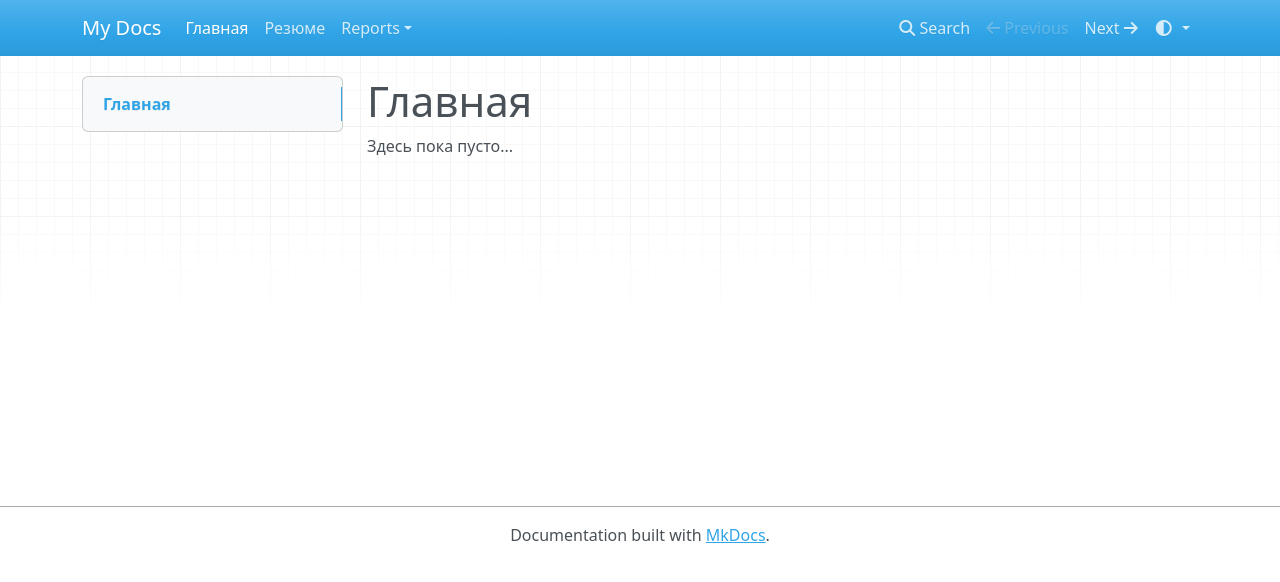
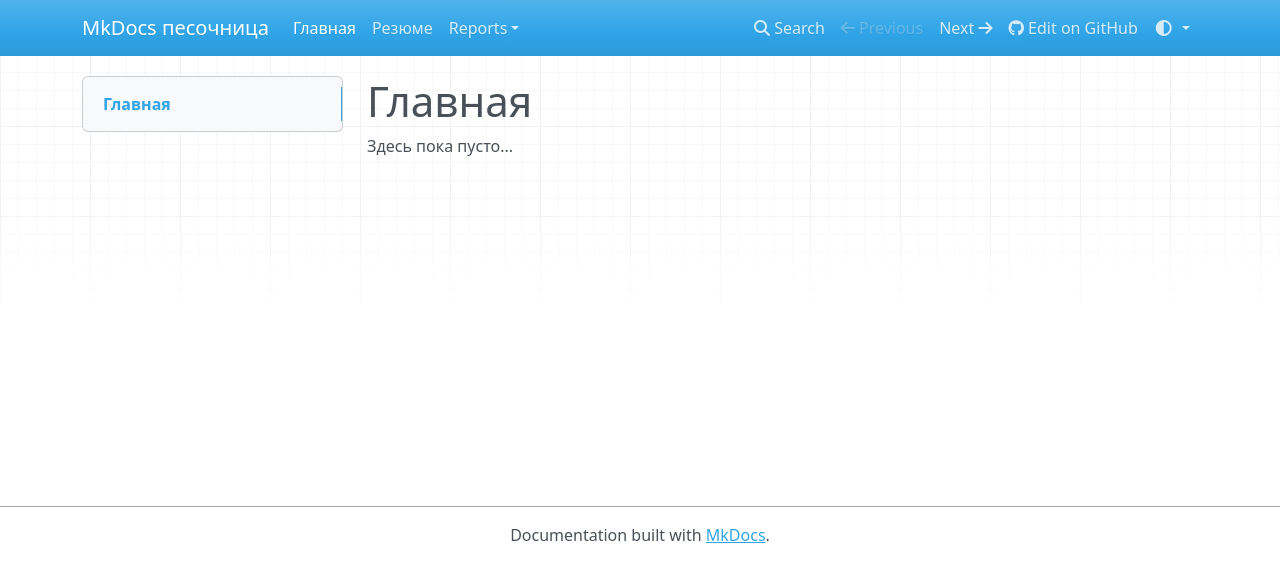
Before and after one commit to mrskycriper/mkdocs-site-python, an MkDocs documentation site: the page built from docs/index.md, in a window 1280 px wide. Shown: the top 582 px of the page. Built offline with MkDocs 1.6.1, drawn with Linux system fonts in a browser that asks for light colours; nearby versions of some CDN libraries.

Commit message:
Update site metadata

```diff
--- a/mkdocs.yml
+++ b/mkdocs.yml
@@ -1,4 +1,11 @@
-site_name: My Docs
+site_name: MkDocs песочница
+site_description: Этот сайт используется для изучения веб-разработки на Python с использованием MkDocs.
+site_author: Салимов Сергей
+# Custom
+site_date: 2024
+
+repo_url: https://github.com/mrskycriper/mkdocs-site-python
+
 theme:
   name: mkdocs
   color_mode: auto
```
